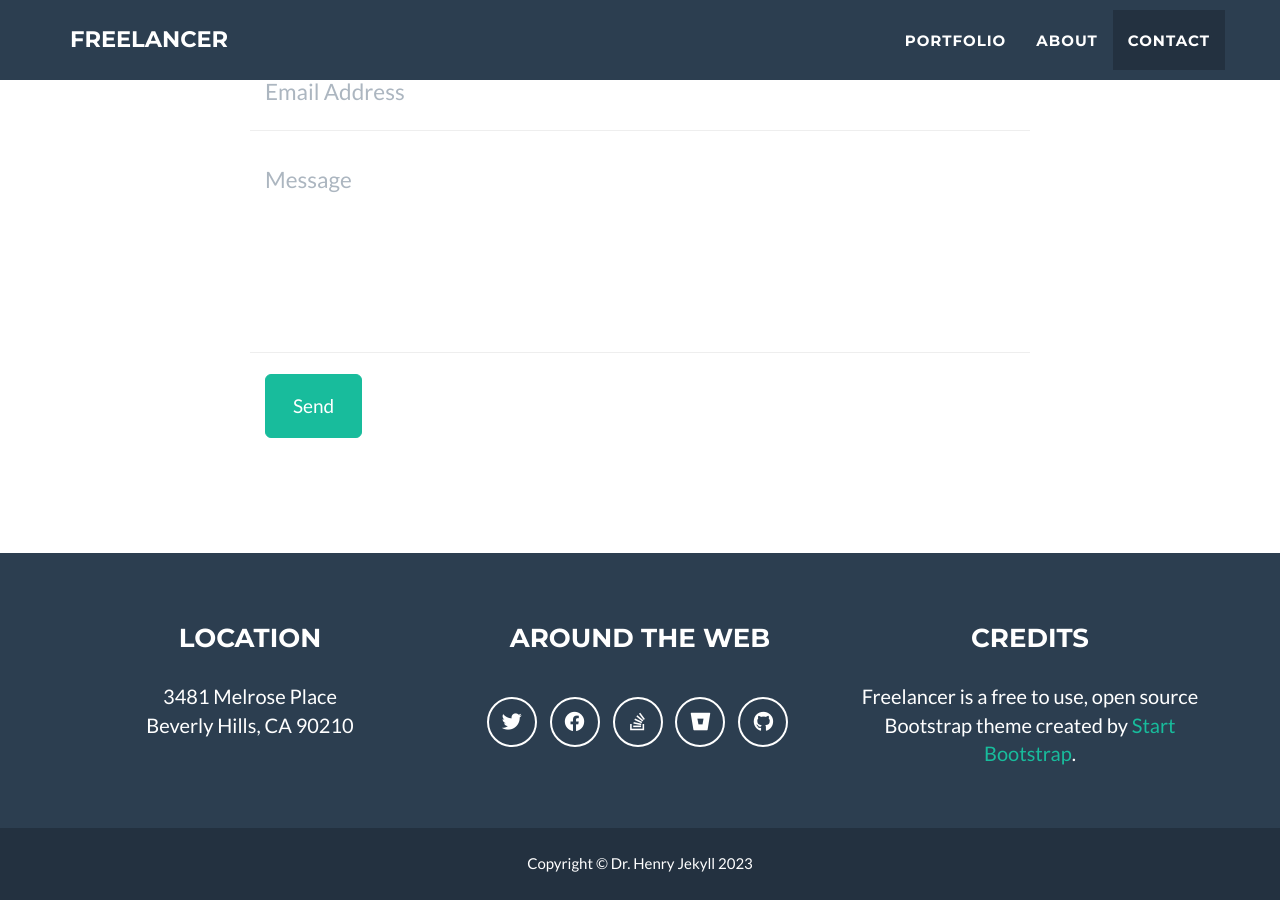
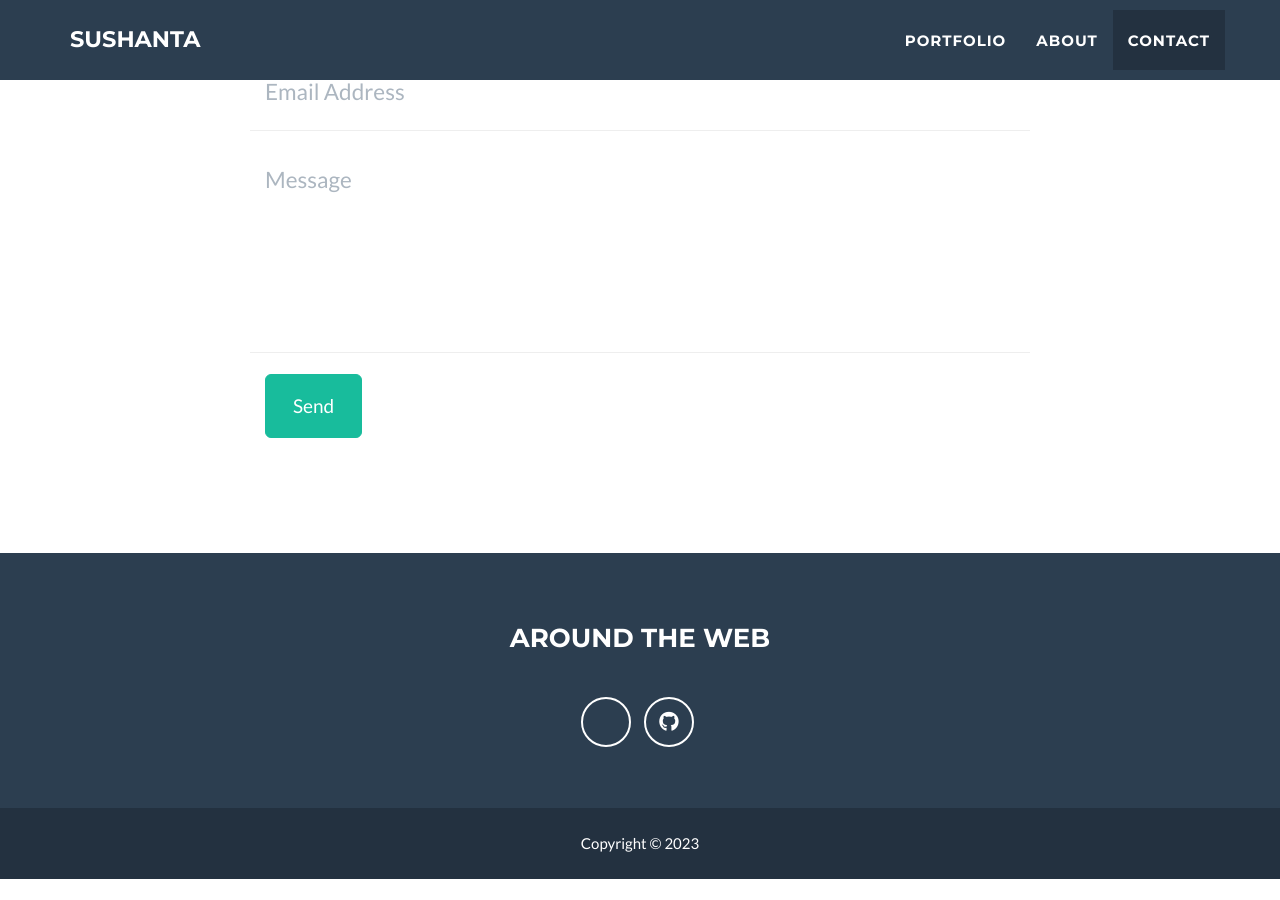
Before and after one commit to hi-sushanta/hi-sushanta.github.io, a Jekyll site: the page built from _posts/2014-07-18-project-1.markdown, in a window 1280 px wide and 900 px high, scrolled down 2492 px. Built offline with Jekyll 4.4.1, drawn with Linux system fonts in a browser that asks for light colours; after the commit the page ends 3371 px from its top, so only the background shows below that; some of the changed text lies outside the part shown.

Commit message:
Update _config.yml
Update info

```diff
--- a/_config.yml
+++ b/_config.yml
@@ -1,16 +1,14 @@
 # Site settings
-title: Freelancer
-email: your-email@domain.com
-url: https://github.com/jeromelachaud/freelancer-theme
+title: Sushanta
+email: iamchi@skiff.com
 description: "Write an awesome description for your new site here. You can edit this line in _config.yml. It will appear in your document head meta (for Google search results) and in your feed.xml site description."
 keywords: "your keywords, separated by commas"
-skills: "Web Developer - Graphic Artist - User Experience Designer"
-meta_author: LastName FirstName
+skills: "Machine Learning - Deep Learning - AI Development"
+meta_author: Das Sushanta
 
 # Google webmaster tools
 google_verify:
 
-# https://ssl.bing.com/webmaster/configure/verify/ownership Option 2 content= goes here
 bing_verify:
 
 # Contact form:
@@ -32,31 +30,14 @@ color:
 
 # Footer settings
 footer:
-  copyright: Dr. Henry Jekyll
-  location: Location
   social: Around the Web
-  credits: Credits
 
 # Social networks usernames (many more available: google-plus, flickr, dribbble, pinterest, instagram, tumblr, linkedin, etc.)
 social:
-  - title: twitter
-    url: http://twitter.com/jekyllrb
-  - title: facebook
-    url:
-  - title: stack-overflow
-    url: http://stackoverflow.com/questions/tagged/jekyll
-  - title: bitbucket
-    url: http://bitbucket.org/jekyll
+  - title: Threads
+    url: https://www.threads.net/@hi_chiai
   - title: github
-    url: http://github.com/jekyll
-
-# Postal address (add as many lines as necessary)
-address:
-  - line: 3481 Melrose Place
-  - line: Beverly Hills, CA 90210
-
-# Credits content
-credits: 'Freelancer is a free to use, open source Bootstrap theme created by <a href="http://startbootstrap.com">Start Bootstrap</a>.'
+    url: https://github.com/hi-sushanta
 
 # Build settings
 markdown: kramdown
```
